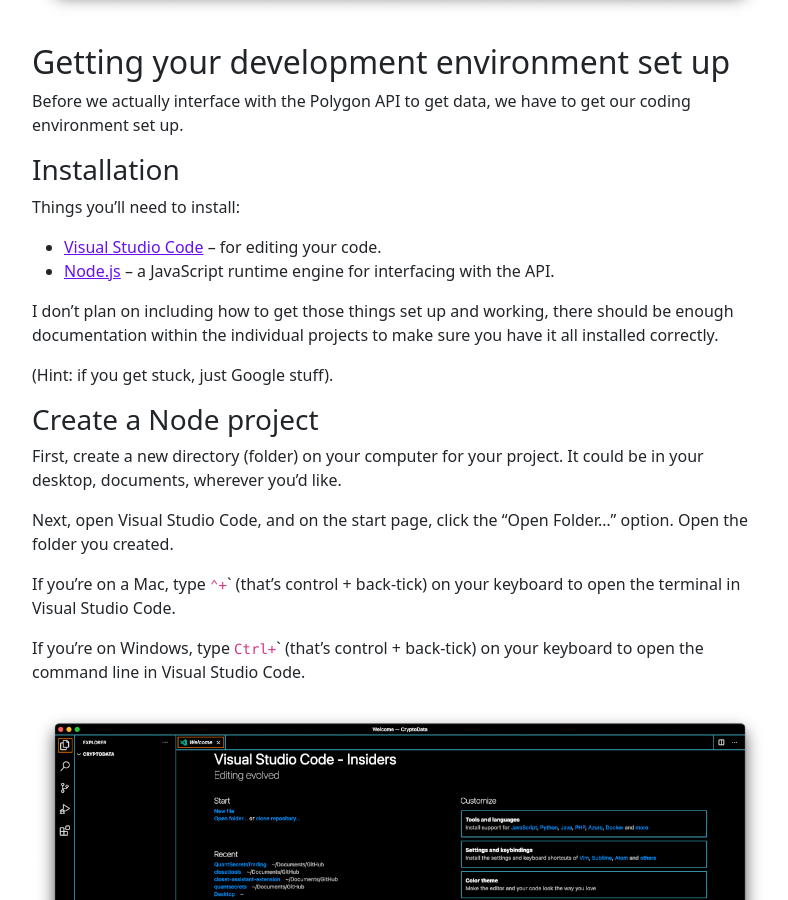
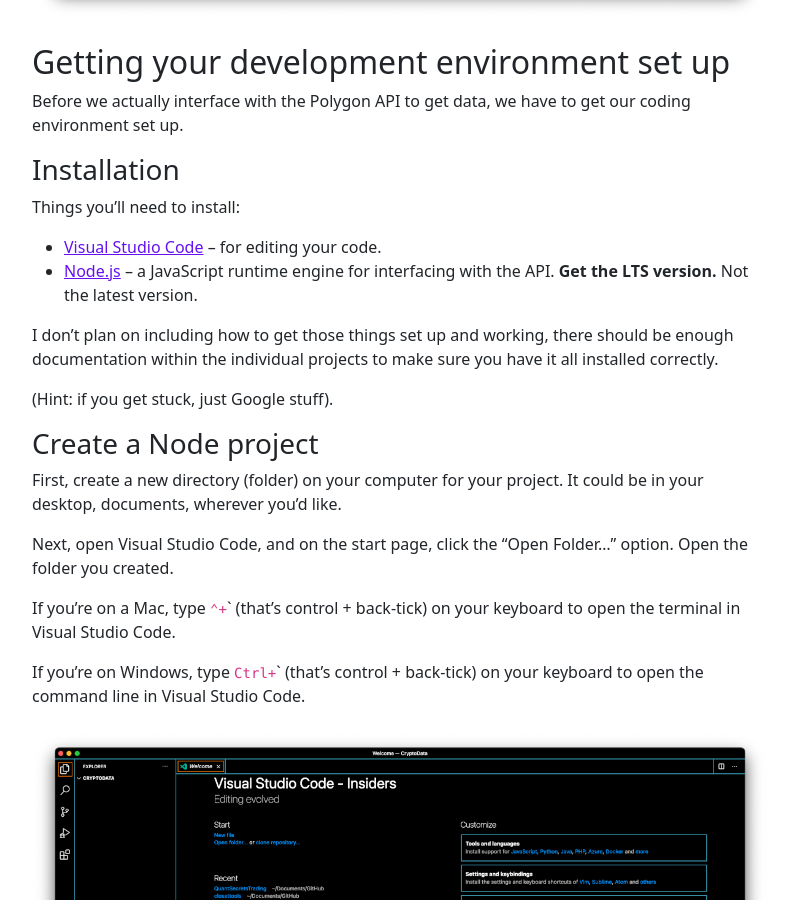
Before and after one commit to jdnoc/quantsecrets.com, a Jekyll site: the page built from _posts/2021-02-08-download-cryptocurrency-data.md, in a window 1280 px wide and 900 px high, scrolled down 2238 px. Shown: the whole window, without its empty margins (240-1028 px from the left). Built offline with Jekyll 4.4.1, drawn with Linux system fonts in a browser that asks for light colours.

Commit message:
Add about

```diff
--- a/_includes/nav.html
+++ b/_includes/nav.html
@@ -12,6 +12,9 @@
         <div class="collapse navbar-collapse" id="navbarSupportedContent">
             <ul class="navbar-nav me-auto mb-2 mb-lg-0">
                 <li class="nav-item">
+                    <a class="nav-link" href="{{ '/about' | absolute_url }}">About</a>
+                </li>
+                <li class="nav-item">
                     <a class="nav-link" href="{{ '/base' | absolute_url }}">Knowledge Base</a>
                 </li>
                 <li class="nav-item">
--- a/_posts/2021-02-08-download-cryptocurrency-data.md
+++ b/_posts/2021-02-08-download-cryptocurrency-data.md
@@ -64,7 +64,7 @@
 Things you'll need to install:
 
 - [Visual Studio Code](https://code.visualstudio.com/) – for editing your code.
-- [Node.js](https://nodejs.org/) – a JavaScript runtime engine for interfacing with the API.
+- [Node.js](https://nodejs.org/) – a JavaScript runtime engine for interfacing with the API. **Get the LTS version.** Not the latest version.
 
 I don't plan on including how to get those things set up and working, there should be enough documentation within the individual projects to make sure you have it all installed correctly.
 
```
